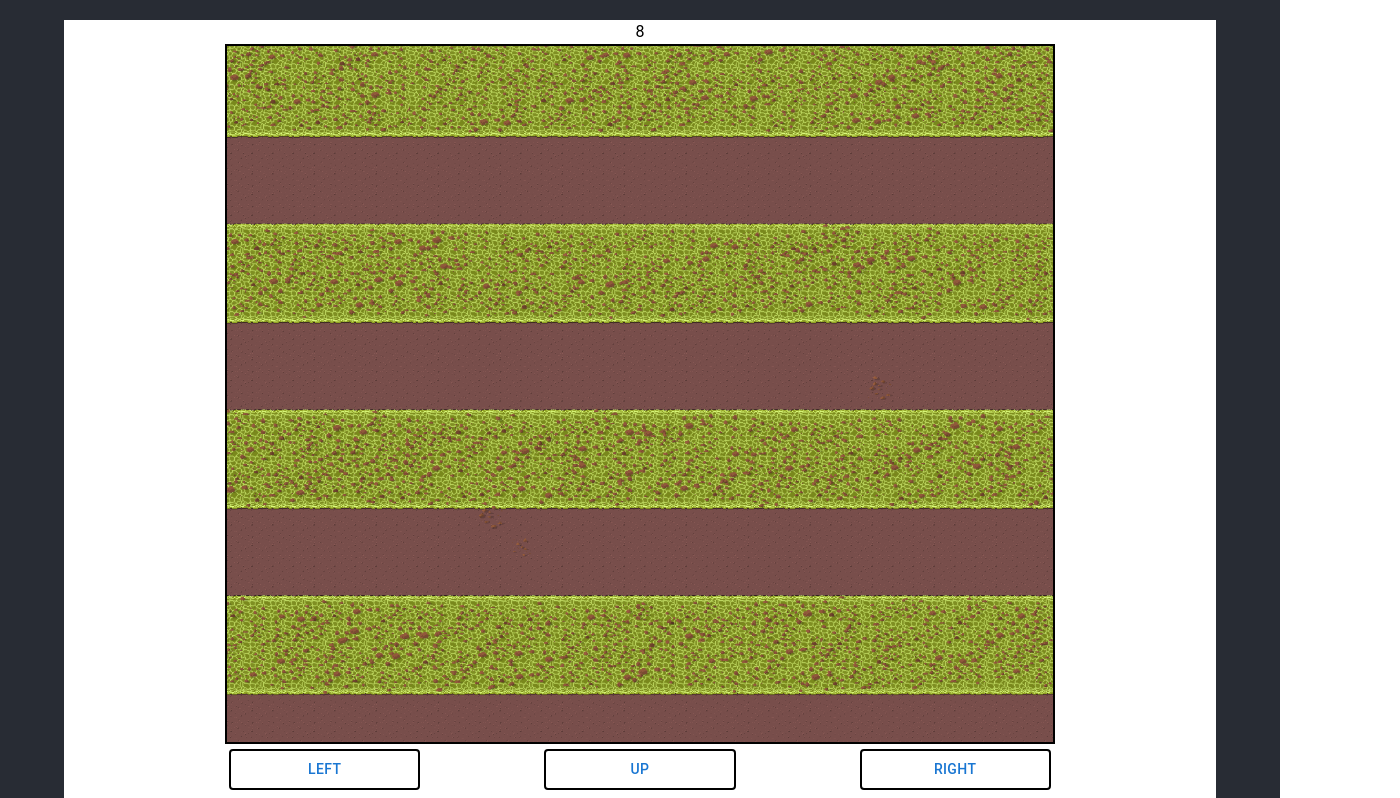
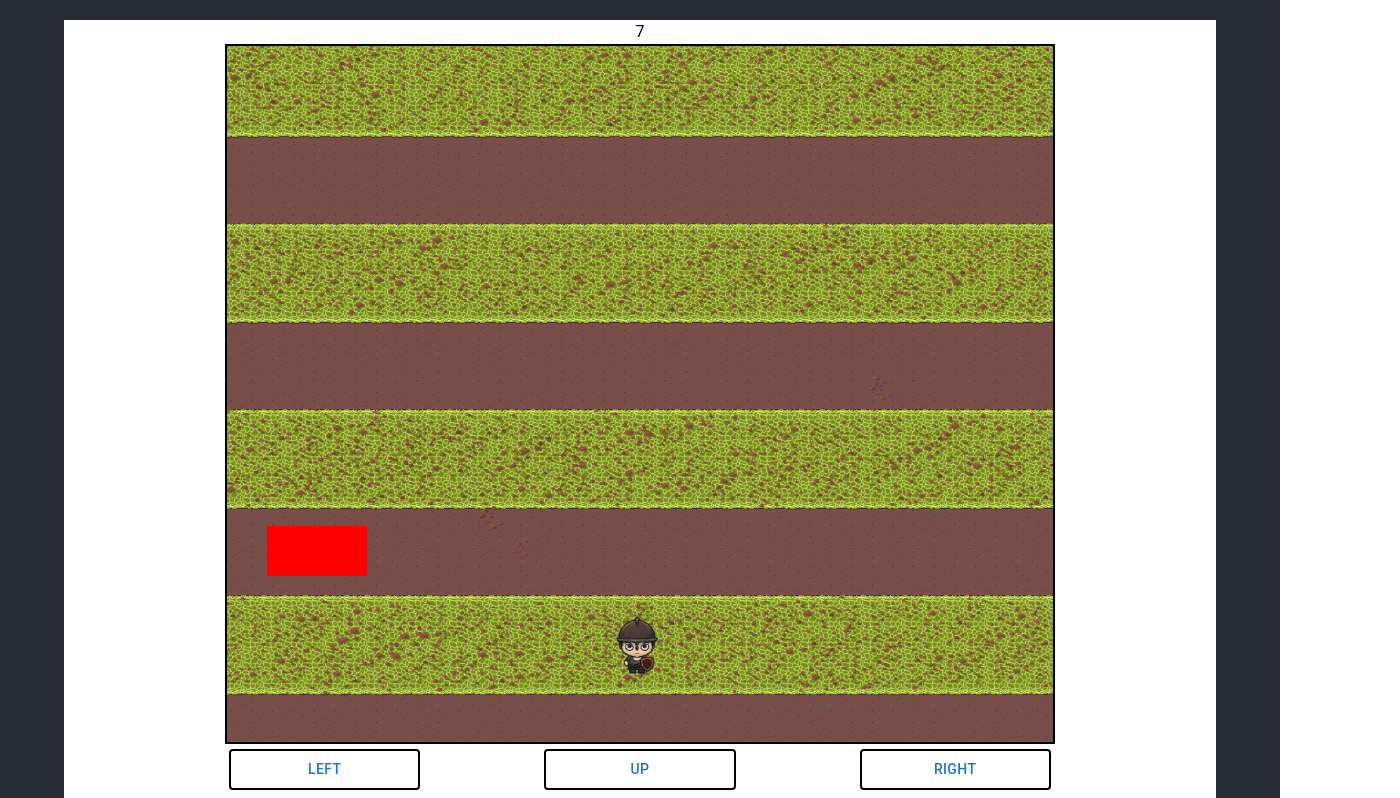
Before and after one commit to Reyes815/Knighthood, a React (Create React App) app: page / in a window 1280 px wide. Shown: the top 798 px of the page, 1400 px wide, since content can reach past the window. Built offline with nearby package versions, Linux system fonts and the light colour scheme.

Commit message:
Fixed char pos

```diff
--- a/src/buttongrid.js
+++ b/src/buttongrid.js
@@ -26,7 +26,7 @@ const idleImageSet = {
 const animationIntervalTime = 200;
 
 export default function ButtonGrid() {
-  const [position, setPosition] = useState({ x: 710, y: 650 });
+  const [position, setPosition] = useState({ x: 360, y: 550 });
   const [currentImageIndex, setCurrentImageIndex] = useState(0);
   const [currentImageSet, setCurrentImageSet] = useState([]);
   const [animationInterval, setAnimationInterval] = useState(null);
@@ -34,7 +34,7 @@ export default function ButtonGrid() {
   const buttonPressed = useRef(false);
   let timerValue = 69;
 
-  const [blockPosition, setBlockPosition] = useState({ x: 350, y: 515 });
+  const [blockPosition, setBlockPosition] = useState({ x: 0, y: 480 });
 
   useEffect(() => {
     if (
@@ -64,8 +64,8 @@ export default function ButtonGrid() {
   }, []);
 
   useEffect(() => {
-    if (blockPosition.x >= 1080) {
-      setBlockPosition({ x: 350, y: 515 });
+    if (blockPosition.x >= 730) {
+      setBlockPosition({ x: 0, y: 480 });
       console.log("sdhfsldkfjk");
     }
 
@@ -154,7 +154,7 @@ export default function ButtonGrid() {
       setTimeout(() => {
         clearInterval(interval);
         setAnimationInterval(null);
-      }, 2500);
+      }, 1300);
     // }
   };
 
@@ -223,11 +223,25 @@ export default function ButtonGrid() {
       height: '100%', // Fill the entire height of the grid
     }}
   />
+
+   {/* Render animated blocks */}
+   <div
+    style={{
+      position: 'absolute',
+      left: blockPosition.x,
+      top: blockPosition.y,
+      width: '100px', // Adjust the width of the blocks as needed
+      height: '50px', // Adjust the height of the blocks as needed
+      backgroundColor: 'red', // Customize the block's appearance
+    }}
+  ></div>
+
+
   <img
     src={currentImageSet[currentImageIndex]} // Set the image source dynamically
     alt="Animated Image"
     style={{
-      position: 'relative',
+      position: 'absolute',
       left: position.x,
       top: position.y,
       width: '100px', // Adjust the width as needed
```
